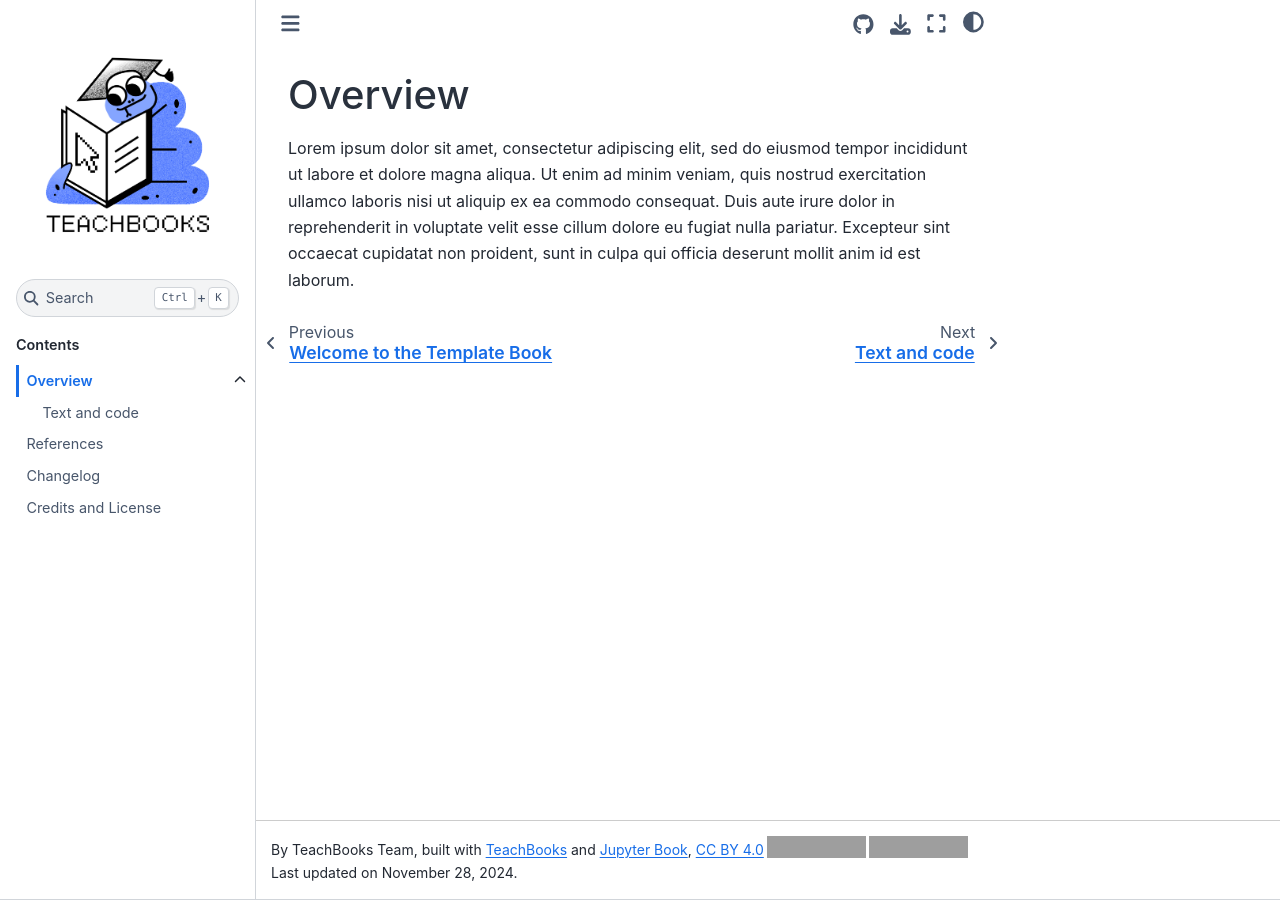
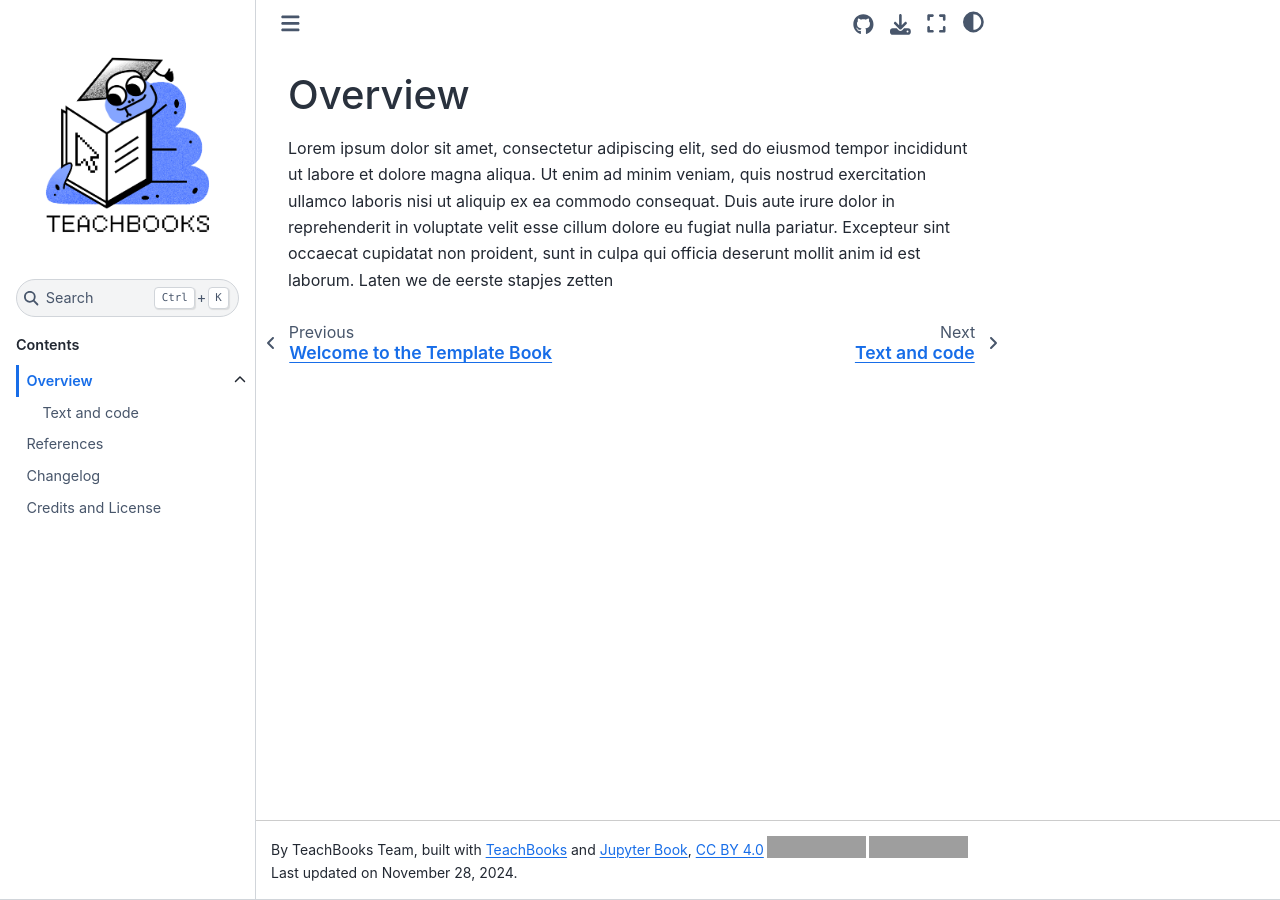
Before and after one commit to LowiSturrus/TeachBooks_aan_de_slag, a Jupyter Book: the page built from book/some_content/overview.md, in a window 1280 px wide. Built offline with Jupyter Book 1.0.4 settings and Sphinx 7.4.7 and the Sphinx Book theme 1.1.4, drawn with Linux system fonts in a browser that asks for light colours; comment, search, counter and statistics services are not loaded; grey boxes are pictures that could not be loaded.

Commit message:
Update overview.md

```diff
--- a/book/some_content/overview.md
+++ b/book/some_content/overview.md
@@ -1,3 +1,4 @@
 # Overview
 
 Lorem ipsum dolor sit amet, consectetur adipiscing elit, sed do eiusmod tempor incididunt ut labore et dolore magna aliqua. Ut enim ad minim veniam, quis nostrud exercitation ullamco laboris nisi ut aliquip ex ea commodo consequat. Duis aute irure dolor in reprehenderit in voluptate velit esse cillum dolore eu fugiat nulla pariatur. Excepteur sint occaecat cupidatat non proident, sunt in culpa qui officia deserunt mollit anim id est laborum.
+Laten we de eerste stapjes zetten
```
